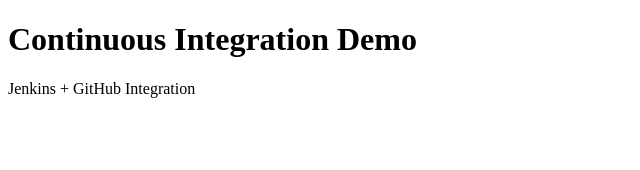
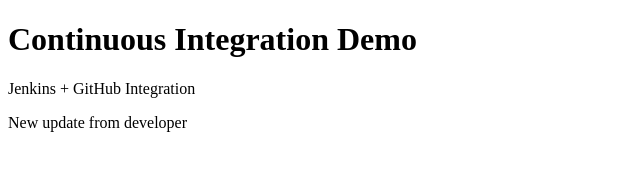
Before and after one commit to BabluDon/Ci-demo1, a plain HTML site: page index.html in a window 1280 px wide. Shown: the whole page, without its empty margins (0-640 px from the left). Drawn offline with Linux system fonts and the light colour scheme.

Commit message:
Update index.html

```diff
--- a/index.html
+++ b/index.html
@@ -6,5 +6,6 @@
 <body>
     <h1>Continuous Integration Demo</h1>
     <p>Jenkins + GitHub Integration</p>
+    <p>New update from developer</p>
 </body>
 </html>
```
